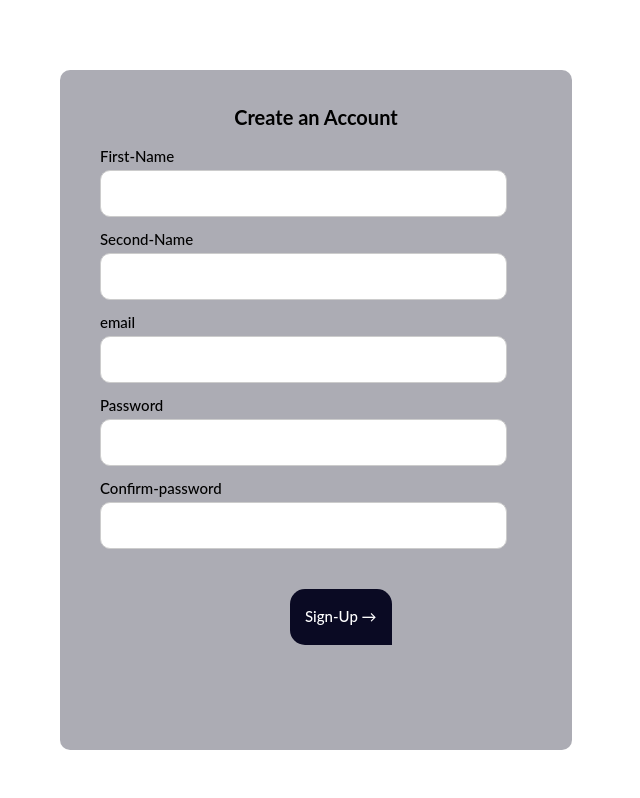
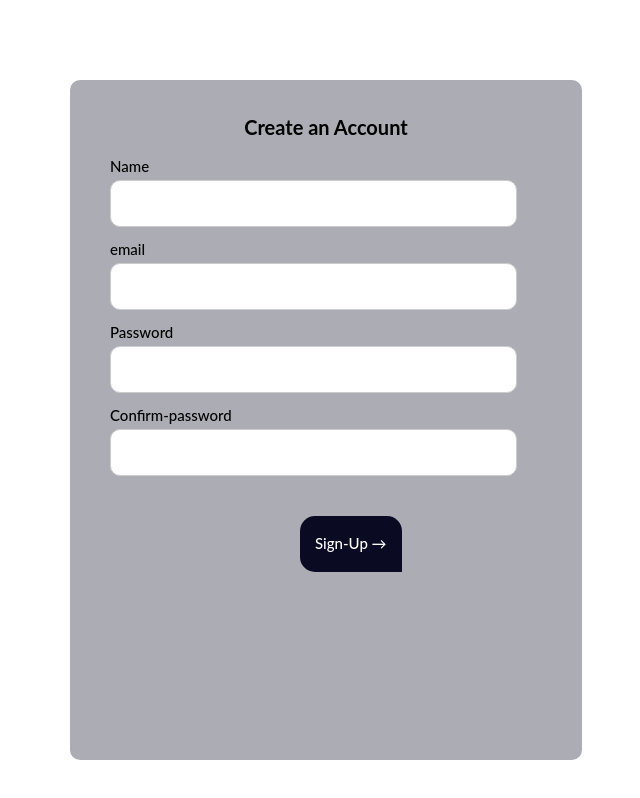
Before and after one commit to Bright-ship-it/buk-a-meal-frontend, a React (Create React App) app: page /register in a window 1280 px wide. Shown: the whole page, without its empty margins (410-1050 px from the left). Built offline with nearby package versions, Linux system fonts and the light colour scheme.

Commit message:
adds pagination

```diff
--- a/package.json
+++ b/package.json
@@ -13,6 +13,7 @@
     "axios": "^1.1.3",
     "react": "^18.2.0",
     "react-dom": "^18.2.0",
+    "react-paginate": "^8.1.3",
     "react-router-dom": "^6.4.2",
     "react-scripts": "5.0.1",
     "web-vitals": "^2.1.4"
--- a/src/App.css
+++ b/src/App.css
@@ -620,6 +620,10 @@ li:active {
   padding: 5rem;
 
 }
+
+.meals{
+  display: flex;
+}
 .meals-dets{
   background-color: rgba(128, 128, 128, 0.411);
   border-radius: 2rem;
@@ -725,7 +729,7 @@ btn-meals{
   border-radius: 3rem;
   /* margin: 3rem; */
   padding-bottom: 3rem;
-  /* width: 80%; */
+
 }
 .meals-det-1 > h5{
 font-size: 2.5rem;
@@ -758,3 +762,29 @@ font-size: 2.5rem;
 
 
 /*End All meals*/
+
+.paginationBtns{
+  width:80%;
+  height: 2rem;
+  list-style: none;
+  display: flex;
+  justify-content: center;
+
+}
+.paginationBtns a{
+  padding: 1rem;
+  margin: .8rem;
+  border-radius: 1rem;
+  border: .1rem solid black;
+  color: #2b2eff;
+  cursor: pointer;
+}
+.paginationBtns a:hover{
+  color: white;
+  background-color: #2b2eff;
+}
+.paginationActive{
+  color: white;
+  background-color: #2b2eff;
+
+}
--- a/src/components/Allmeals.js
+++ b/src/components/Allmeals.js
@@ -1,11 +1,52 @@
 import React from "react";
 import { useState, useEffect } from "react";
+import ReactPaginate from "react-paginate";
 import { Link, NavLink, useParams } from "react-router-dom";
 import Navbar from "./Navbar";
 
 function Allmeals() {
   const params = useParams();
   const [meal, setMeals] = useState([]);
+  const [pageNumber, setPageNumber] = useState(4);
+
+
+
+  const mealsPerPage = 2;
+  const pagesVisited = pageNumber * mealsPerPage;
+
+  const pageCount = Math.ceil(meal.length / mealsPerPage);
+  const changePage = ({ selected }) => {
+    setPageNumber(selected);
+  };
+
+  const displayMeals = meal
+    .slice(pagesVisited, pagesVisited + mealsPerPage)
+    .map((meals) => {
+      return (
+        <div>
+          <div className="meals-container">
+            {meal.map((meals) => (
+              <div className="meals-dets" key={meals.id}>
+                <div className="meals-image">
+                  <img src={meals.image_url} alt="article url" />
+                </div>
+                <div className="meals-det">
+                  <h2>
+                    <span>{meals.name}</span>
+                  </h2>
+                  <h3>Ksh{meals.price}</h3>
+                  <div className="btn-meals">
+                    <Link to={`/allmealsdetails/${meals.id}`}>
+                      <button className="btn-view">View</button>
+                    </Link>
+                  </div>
+                </div>
+              </div>
+            ))}
+          </div>
+        </div>
+      );
+    });
 
   useEffect(() => {
     fetch("/meals")
@@ -29,35 +70,25 @@ function Allmeals() {
           <NavLink to={"/newmealform"} exact="true" className="btn-view-2">
             Add Meals
           </NavLink>
-
         </div>
       </div>
       <div className="meals-board">
         <h1 className="board">Meals Board</h1>
       </div>
+      {displayMeals}
 
-      <div className="meals-container">
-        {meal.map((meals) => (
-          <div className="meals-dets" key={meals.id}>
-            <div className="meals-image">
-              <img src={meals.image_url} alt="article url" />
-            </div>
-            <div className="meals-det">
-              <h2>
-                <span>{meals.name}</span>
-              </h2>
-              <h3>Ksh{meals.price}</h3>
-              <div className="btn-meals">
-                <Link to={`/allmealsdetails/${meals.id}`}>
-                  <button className="btn-view">View</button>
-                </Link>
-
-
-              </div>
-            </div>
-          </div>
-        ))}
-      </div>
+      <ReactPaginate
+        pageNumber = {pageNumber}
+        previousLabel={"Previous"}
+        nextLabel={"Next"}
+        pageCount={pageCount}
+        onPageChange={changePage}
+        containerClassName={"paginationBtns"}
+        previousLinkClassName={"previousBtns"}
+        nextLinkClassName={"nextBtns"}
+        disabledClassName={"paginationDisabled"}
+        activeClassName={"paginationActive"}
+      />
     </div>
   );
 }
--- a/src/components/NewMealForm.js
+++ b/src/components/NewMealForm.js
@@ -29,6 +29,7 @@ function NewMealForm() {
 
     }).then(() => {
       history("/allmeals");
+      alert(" Meal was created  successfully")
     })
     .catch((error)=>console.log(error))
   }
--- a/src/components/Register.js
+++ b/src/components/Register.js
@@ -1,39 +1,91 @@
-import React from "react";
-import { NavLink } from "react-router-dom";
+import React, { useState } from "react";
+import { NavLink,useNavigate } from "react-router-dom";
+import classes from "../components/NewMealForm.module.css";
 
-function Register() {
+function Register({ setUser }) {
+  const [name, setName] = useState("");
+  const [email, setEmail] = useState("");
+  const [password, setPassword] = useState("");
+   const [passwordConfirmation, setPasswordConfirmation] = useState("");
+
+  const navigate = useNavigate();
+
+  function submitHandler(e) {
+    e.preventDefault();
+    fetch("/users", {
+      method: "POST",
+      headers: {
+        "Content-Type": "application/json",
+         Accept: "application/json",
+      },
+      body: JSON.stringify({
+        name,
+        email,
+        password,
+        password_confirmation: passwordConfirmation,
+      }),
+    }).then((r) => {
+      if (r.ok) {
+        r.json().then((user) => setUser(user));
+        return navigate("/allmeals")
+      }
+    });
+  }
   return (
     <section>
+    <form className={classes.form} onSubmit={submitHandler}>
       <div className="reg">
         <h1>Create an Account</h1>
         <div className="control">
-          <label htmlFor="name">First-Name</label>
-          <input type="text" required id="name" />
+          <label htmlFor="name">Name</label>
+          <input
+          type="text"
+          required
+          id="name"
+          value={name}
+          onChange={(e) => setName(e.target.value)}
+        />
+        </div>
+
+
+        <div className="control">
+          <label htmlFor="email">email</label>
+          <input
+          type="text"
+          required
+          id="email"
+          value={email}
+          onChange={(e) => setEmail(e.target.value)}
+        />
         </div>
 
         <div className="control">
-          <label htmlFor="name">Second-Name</label>
-          <input type="text" required id="name" />
-        </div>
-        <div className="control">
-          <label htmlFor="name">email</label>
-          <input type="text" required id="name" />
+          <label htmlFor="password">Password</label>
+          <input
+          type="password"
+          required
+          id="password"
+          value={password}
+          onChange={(e) => setPassword(e.target.value)}
+        />
         </div>
 
         <div className="control">
-          <label htmlFor="name">Password</label>
-          <input type="text" required id="name" />
-        </div>
-
-        <div className="control">
-          <label htmlFor="name">Confirm-password</label>
-          <input type="text" required id="name" />
+          <label htmlFor="confirm-password">Confirm-password</label>
+          <input
+          type="password"
+          required
+          id="confirm-password"
+          value={passwordConfirmation}
+          onChange={(e) => setPasswordConfirmation(e.target.value)}
+        />
         </div>
 
         <NavLink to={"/"} exact="true" className="btn-menu">
           Sign-Up &rarr;
         </NavLink>
       </div>
+      </form>
     </section>
   );
 }
```
Also changed, not shown: 1 other file (tests, documents, lock files or other folders). Lines whose indentation alone changed are shown as unchanged.
